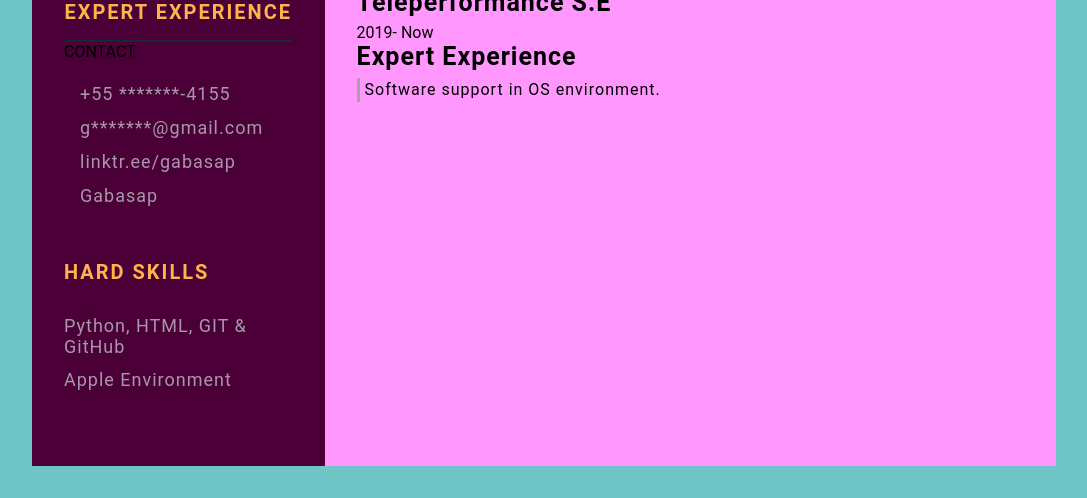
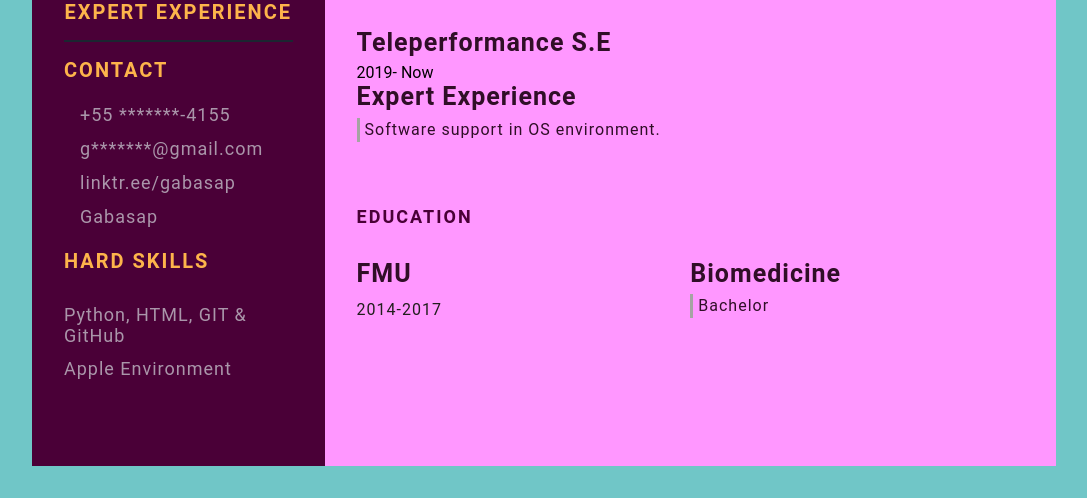
Before and after one commit to Gabasap/Gabasap.github.io, a plain HTML site: page index.html in a window 1280 px wide. Shown: the part 366-864 px from the top of the page, without its empty margins (96-1183 px from the left). Drawn offline with Linux system fonts and the light colour scheme.

Commit message:
feature: index.html (#4)

```diff
--- a/index.html
+++ b/index.html
@@ -21,7 +21,7 @@
           <p class="profession">Expert Experience</p>
         </div>
         <div class="contact-info">
-          <p class="lef-title">CONTACT</p>
+          <p class="left-title">CONTACT</p>
           <ul>
             <li><i class="fa fa-phone"></i>+55 *******-4155</li>
             <li><i class="fa fa-envelope"></i>g*******@gmail.com</li>
@@ -49,8 +49,8 @@
             </p>
           </section>
         </div>
-        <section class="experience gap"
-        <div class="right-title">Work Experience</div>
+      <section class="experience gap">
+      <div class="right-title">Employment</div>
           <div class="experience contents">
             <div class="exp-left">
               <p class="exp-company-name">Teleperformance S.E</p>
@@ -59,22 +59,25 @@
              <div class="exp-right">
                <p class="exp-position">Expert Experience</p>
                <p class="exp-desc">
-              Software support in OS environment.
-            </p>
-          </div>
-          <div class="exp-left">
-            <p class="exp-company-name"></p>
-            <p class="exp-company-period"></p>
-          </div>
-          <div class="exp-right">
-            <p class="exp-position"></p>
-            <p class="exp-desc">
-
-            </p>
+               Software support in OS environment.</p>
           </div>
         </div>
       </section>
 
+      <section class="education gap">
+        <div class="right-title">Education</div>
+        <div class="education-contents">
+       <div class="education-left">
+        <p class="education-school-name">FMU</p>
+        <p class="education-time-period">2014-2017</p>
+      </div>
+      <div class="education-right">
+        <p class="education-subject">Biomedicine</p>
+        <p class="education-desc">Bachelor</p>
+      </div>
+
+        </div>
+       </section>
     </section>
   </main>
 </body>
--- a/style.css
+++ b/style.css
@@ -85,7 +85,7 @@ body {
     font-weight: bold;
     display: flex;
     align-items: center;
-    padding-top: 3rem;
+    padding-top: 1rem;
 }
 
 .contact-info ul {
@@ -145,7 +145,7 @@ body {
 
 .right-title {
     color: #4a0037;
-    font-size: 40px;
+    font-size: 18px;
     letter-spacing: 2px;
     text-transform: uppercase;
     font-weight: bold;
@@ -180,23 +180,25 @@ body {
     font-size: 25px;
     font-weight: bold;
     letter-spacing: 1px;
+    color: #300e27;
     padding-bottom: .4rem;
 }
 
 .exp-time-period,
-.educationp-time-period,
+.education-time-period,
 .awards-time-period {
     font-size: 16px;
     letter-spacing: 1px;
     text-transform: uppercase;
     line-height: 2rem;
-    color: #FDB44B;
+    color: #211f1d;
 }
 
 .exp-position,
 .education-subject,
 .awards-name {
     font-size: 25px;
+    color: #300e27;
     font-weight: bold;
     letter-spacing: 1px;
     padding-bottom: .4rem;
@@ -206,6 +208,7 @@ body {
 .education-desc,
 .awards-desc {
     font-size: 16px;
+    color: #300e27;
     letter-spacing: 1px;
     line-height: 1.5rem;
     border-left: 3px solid #a5a3a3;
```
Lines whose indentation alone changed are shown as unchanged.
